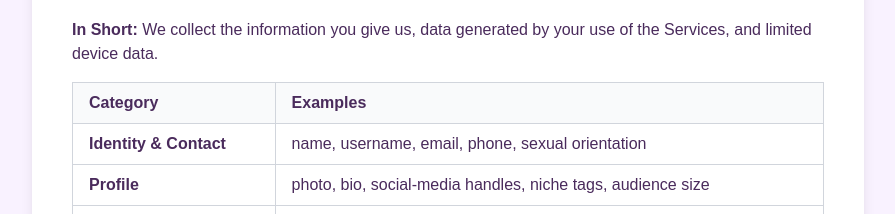
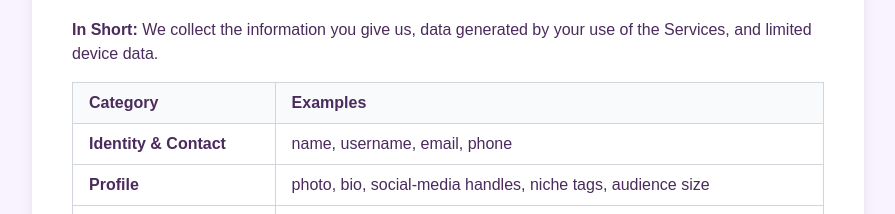
Before and after one commit to Atmech/clique-website, a Next.js app: page /privacy-policy in a window 1280 px wide. Shown: the part 2040-2254 px from the top of the page, without its empty margins (192-1087 px from the left). Built offline with nearby package versions, Linux system fonts and the light colour scheme.

Commit message:
Update Privacy Policy page to remove sexual orientation from personal information categories

```diff
--- a/src/app/privacy-policy/page.tsx
+++ b/src/app/privacy-policy/page.tsx
@@ -123,7 +123,7 @@ export default function PrivacyPolicy() {
                   <tbody>
                     <tr>
                       <td className="border border-gray-300 px-4 py-2 font-semibold">Identity & Contact</td>
-                      <td className="border border-gray-300 px-4 py-2">name, username, email, phone, sexual orientation</td>
+                      <td className="border border-gray-300 px-4 py-2">name, username, email, phone</td>
                     </tr>
                     <tr>
                       <td className="border border-gray-300 px-4 py-2 font-semibold">Profile</td>
```
